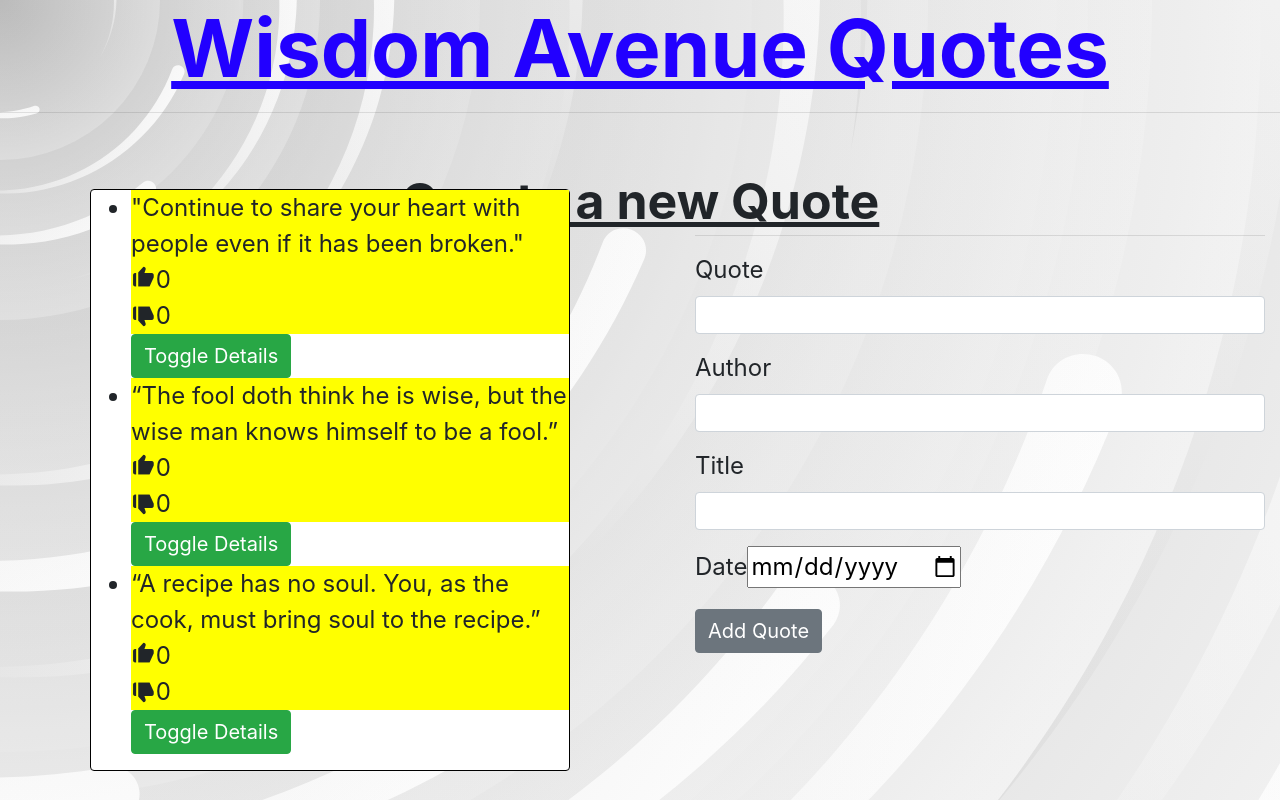
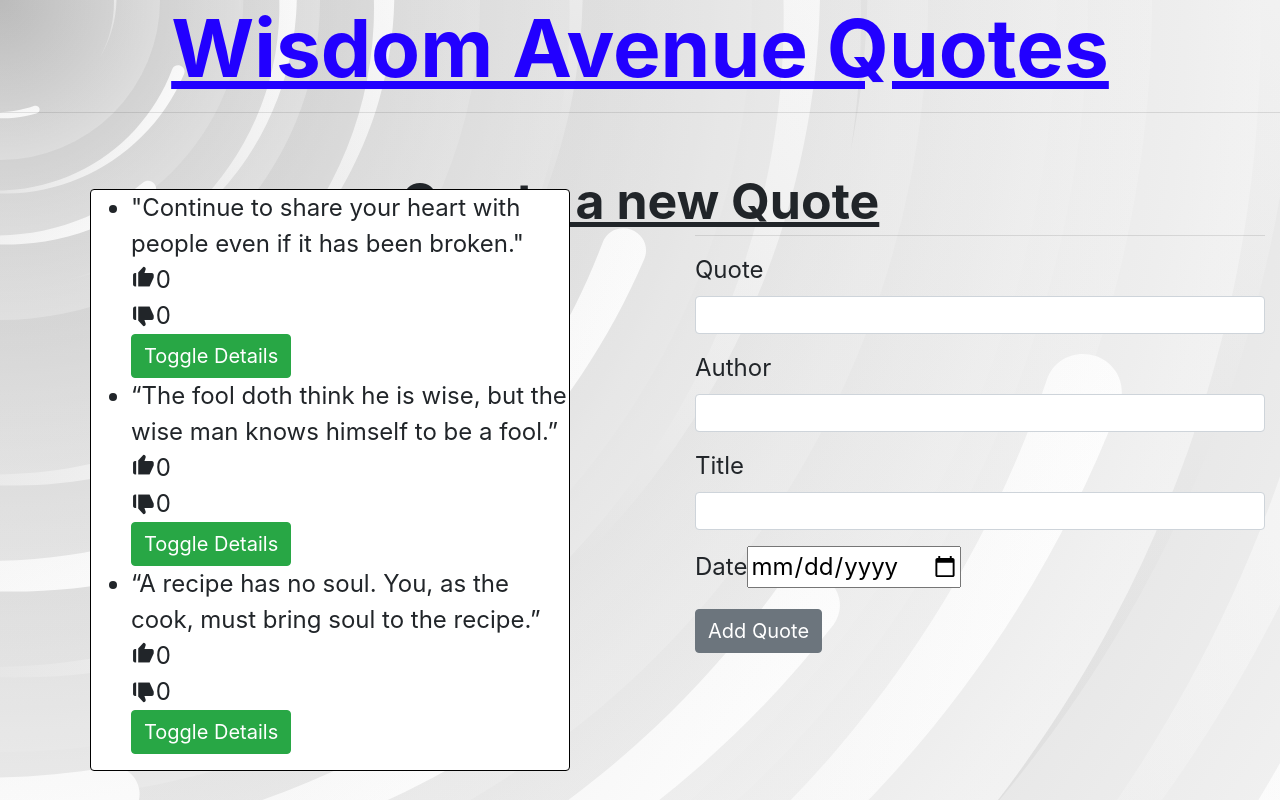
Before and after one commit to mansamusah254/quoteapp, an Angular app: page / in a window 1280 px wide. Built offline with nearby package versions, Linux system fonts and the light colour scheme.

Commit message:
highlight directive

```diff
--- a/src/app/quote/quote.component.html
+++ b/src/app/quote/quote.component.html
@@ -5,11 +5,22 @@
     <div class="card" style="width: 30rem;">
         <ul>
             <div *ngFor='let quote of quotes;let i = index'>
-                <li appHighlight>
+                <div *ngIf="quote.upvote==1; then highlight empty"></div>
+                <ng-template #highlight>
+                    <li *ngIf='quote.upvote==1' appHighlight>
                     {{quote.quote}}
                     <br><span><i class='bx bxs-like bx-sm counter'(click)='upVote(i)'></i>{{quote.upvote}}</span>
                     <br><span><i class='bx bxs-like bx-sm bx-flip-vertical counter'(click)='downVote(i)'></i>{{quote.downvote}}</span>
                 </li>
+                </ng-template>
+                <li #empty>
+                    {{quote.quote}}
+                    <br><span><i class='bx bxs-like bx-sm counter'(click)='upVote(i)'></i>{{quote.upvote}}</span>
+                    <br><span><i class='bx bxs-like bx-sm bx-flip-vertical counter'(click)='downVote(i)'></i>{{quote.downvote}}</span>
+                </li>
+                <ng-template>
+
+                </ng-template>
 
                 <button class="btn btn-success" (click)='toggleDetails(i)'>Toggle Details</button>
                 <app-quote-detail *ngIf='quote.showDescription' [quote]='quote' (isComplete) = 'deleteGoal($event,i)'></app-quote-detail>
--- a/src/app/quote/quote.component.ts
+++ b/src/app/quote/quote.component.ts
@@ -13,6 +13,8 @@ export class QuoteComponent implements OnInit {
     new Quote(3,'“A recipe has no soul. You, as the cook, must bring soul to the recipe.”',0,0,'Miss Piggy','Food',new Date(2020,3,14)),
 
   ];
+
+    // arr=this.quotes
 
   toggleDetails(index){
     this.quotes[index].showDescription = !this.quotes[index].showDescription;
```
